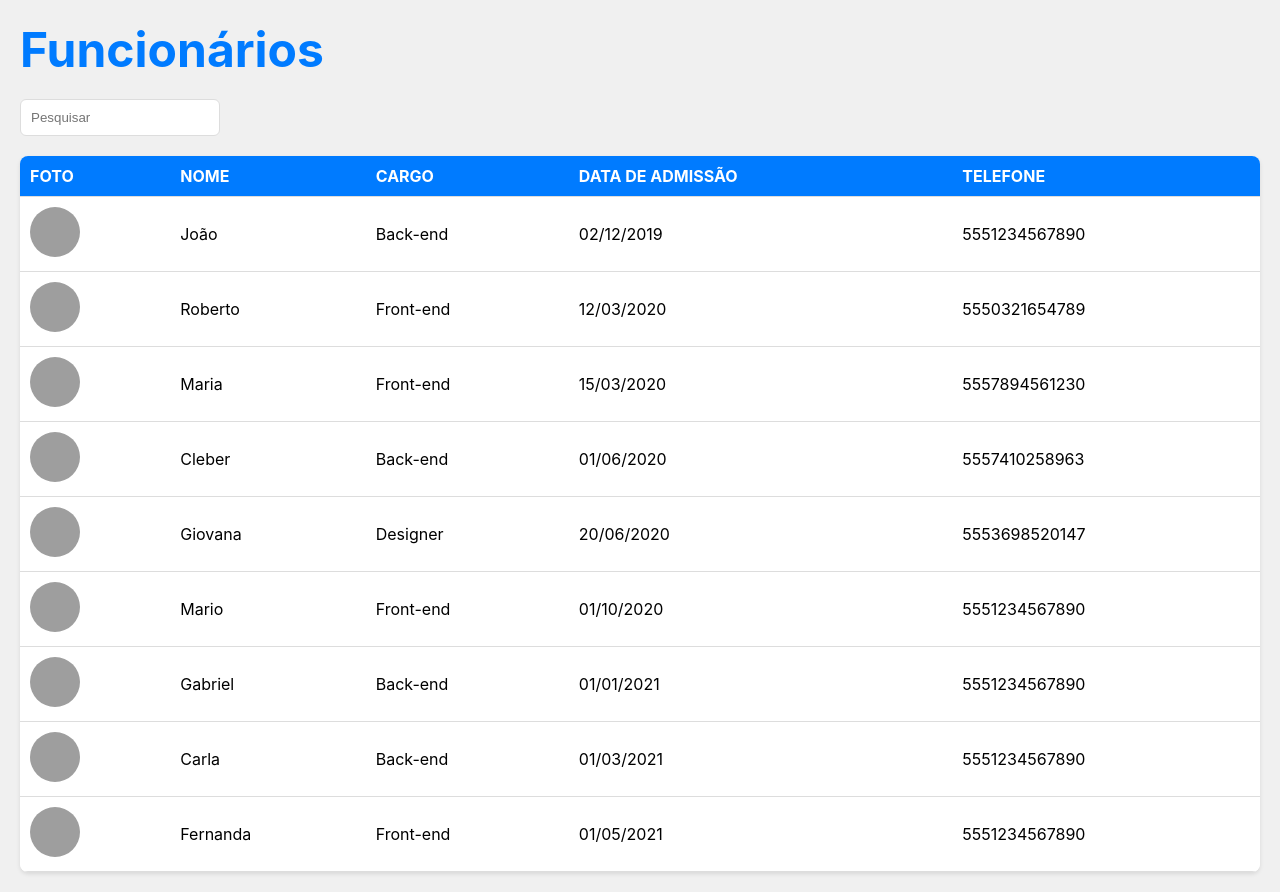
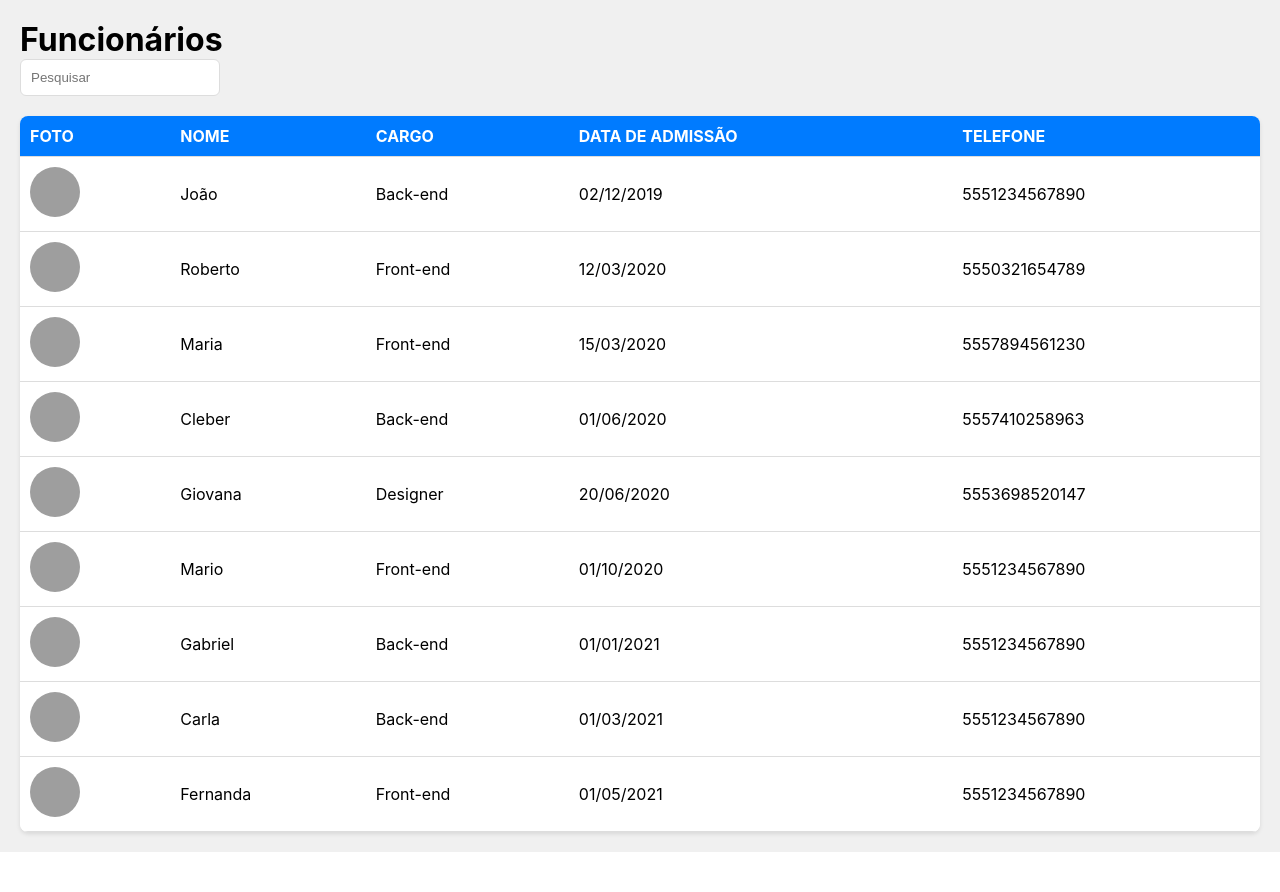
Before and after one commit to PauloMats/Be-Desafio-Front-End, a React (Create React App) app: page / in a window 1280 px wide. After the commit the page ends 852 px from the top, so only its background shows below. Built offline with nearby package versions, Linux system fonts and the light colour scheme; data requests are answered from the project's data file; grey boxes are pictures that could not be loaded.

Commit message:
Refact: Atualiza Composição das pastas para uma melhor organização dos componentes, e cria componente Header

```diff
--- a/src/App.tsx
+++ b/src/App.tsx
@@ -1,13 +1,12 @@
 import React from 'react';
-import EmployeeTable from './components/EmployeeTable';
+import EmployeeTable from './components/Table/EmployeeTable';
+import Header from './components/Header/Header';
 import './App.css';
 
 const App: React.FC = () => {
   return (
     <div className="App">
-      <header className="App-header">
-        <h1>Funcionários</h1>
-      </header>
+      <Header />
       <EmployeeTable />
     </div>
   );
--- a/src/components/EmployeeRow.tsx
+++ b/src/components/EmployeeRow/EmployeeRow.tsx
@@ -1,7 +1,7 @@
 // EmpoyeeRow component
 
 import React from 'react';
-import { Employee } from '../services/employeeService';
+import { Employee } from '../../services/employeeService';
 
 interface EmployeeRowProps {
   employee: Employee;
--- /dev/null
+++ b/src/components/Header/Header.css
@@ -0,0 +1,12 @@
+.header {
+    background-color: white;
+    display: flex;
+    justify-content: space-between;
+    align-items: center;
+    padding: 10px;
+}
+
+.logo {
+    width: 100px; /* Adjust the width as needed */
+    height: auto; /* Maintain aspect ratio */
+}
--- /dev/null
+++ b/src/components/Header/Header.tsx
@@ -0,0 +1,12 @@
+import React from 'react';
+
+const Header: React.FC = () => {
+    return (
+        <header>
+            <div></div>
+            <h1>Funcionários</h1>
+        </header>
+    );
+};
+
+export default Header;
--- a/src/components/EmployeeTable.tsx
+++ b/src/components/Table/EmployeeTable.tsx
@@ -1,9 +1,9 @@
 // Employee Table Component
 
 import React, { useEffect, useState } from 'react';
-import { Employee, fetchEmployees } from '../services/employeeService';
-import EmployeeRow from './EmployeeRow';
-import SearchBar from './SearchBar';
+import { Employee, fetchEmployees } from '../../services/employeeService';
+import EmployeeRow from '../EmployeeRow/EmployeeRow';
+import SearchBar from '../SearchBar/SearchBar';
 
 const EmployeeTable: React.FC = () => {
   const [employees, setEmployees] = useState<Employee[]>([]);
```
Also changed, not shown: src/components/SearchBar/SearchBar.tsx (renamed from src/components/SearchBar.tsx).
